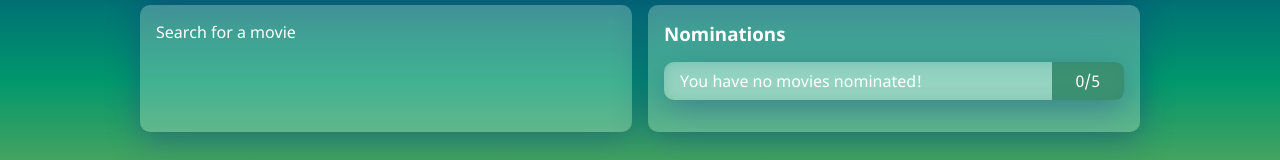
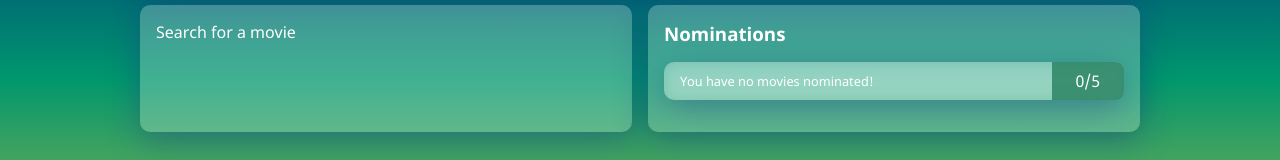
Before and after one commit to ryanvu/shopify-challenge, a React (Create React App) app: page / in a window 1280 px wide. Shown: the part 212-372 px from the top of the page. Built offline with nearby package versions, Linux system fonts and the light colour scheme.

Commit message:
fixed font size for progress_notice

```diff
--- a/src/components/Progress/Progress.js
+++ b/src/components/Progress/Progress.js
@@ -8,7 +8,7 @@ const Progress = () => {
     return (
         <div className="progress">
             <div className="progress__bar">
-            {noms.length === 0 && <p>You have no movies nominated!</p>}
+            {noms.length === 0 && <p className="progress__notice">You have no movies nominated!</p>}
                 <AnimatePresence>
                     {noms.map((m,i)=>{
                         return <motion.div
--- a/src/components/Progress/Progress.scss
+++ b/src/components/Progress/Progress.scss
@@ -13,6 +13,11 @@
         border-radius: 0;
         border-bottom-right-radius: 9px;
         border-top-right-radius: 9px;
+    }
+
+    &__notice{
+            font-size: 0.8rem;
+
     }
 
     &__bar{
```
Also changed, not shown: 1 other file (tests, documents, lock files or other folders).
